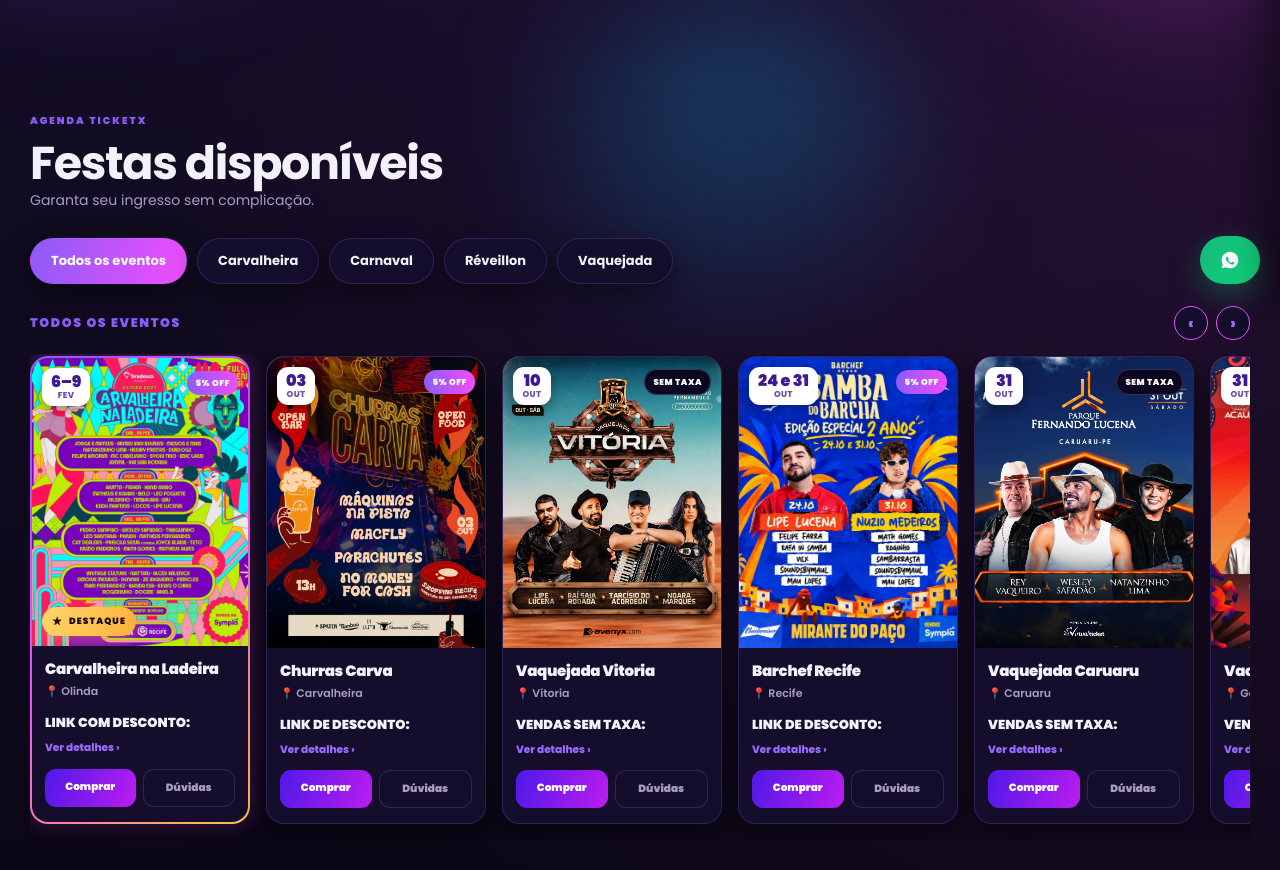
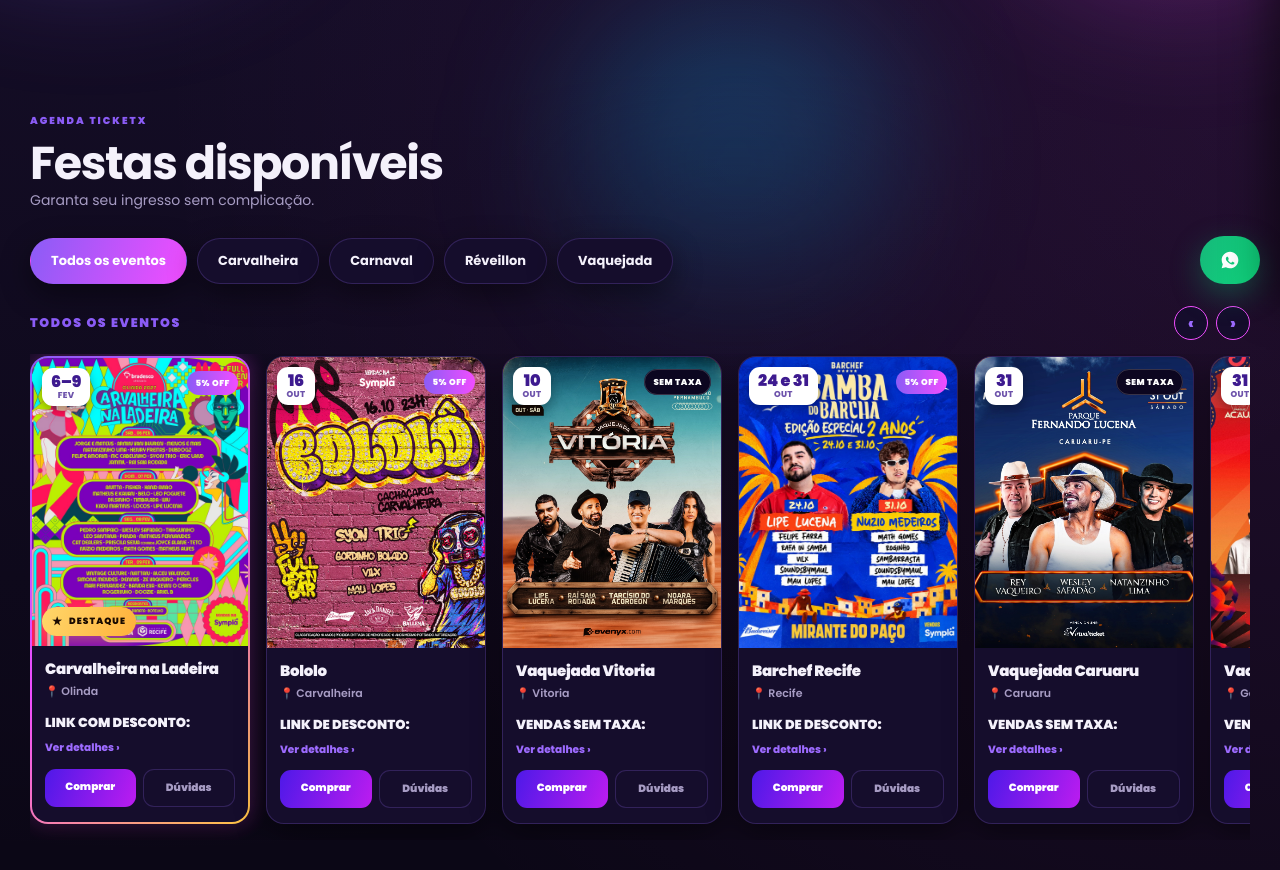
Before and after one commit to icarodev22/ticketx-site, a plain HTML site: page index.html in a window 1280 px wide. Shown: the part 496-1366 px from the top of the page. Drawn offline with Linux system fonts and the light colour scheme.

Commit message:
evento novo

```diff
--- a/index.html
+++ b/index.html
@@ -734,15 +734,15 @@
 const events = [
 
   {
-    slug:'churrascarva', name:'Churras Carva', place:'Carvalheira',
-    dateBadge:'03 OUT', dateFull:'03 de outubro de 2026', price:'LINK DE DESCONTO:',
+    slug:'bololo', name:'Bololo', place:'Carvalheira',
+    dateBadge:'16 OUT', dateFull:'16 de outubro de 2026', price:'LINK DE DESCONTO:',
     tags:[ 'carvalheira' ], fallbackClass:'event-carv',
     offer:'5% OFF',
-    url:'https://www.sympla.com.br/evento/churrascarva-2026/3521412?d=TICKETX',
-    horario:'A partir das 13h',
-    endereco:'Shopping Recife, cobertura do Edf. Garagem (B4)',
-    lineup:['Máquinas na Pista', 'Macfly', 'Parachutes', 'No Money for Cash'],
-    info:'Open bar e open food.'
+    url:'https://www.sympla.com.br/evento/bololo-v32026/3606265?d=TICKETX',
+    horario:'A partir das 23h',
+    endereco:'Cachaçaria Carvalheira',
+    lineup:['Syon Trio, Vilx, Gordinho Bolado, Mau Lopes'],
+    info:'Open bar.'
   },
    {
     slug:'vaquejada-vitoria', name:'Vaquejada Vitoria', place:'Vitoria',
```
Also changed, not shown: assets/events/bololo.jpg (added).
